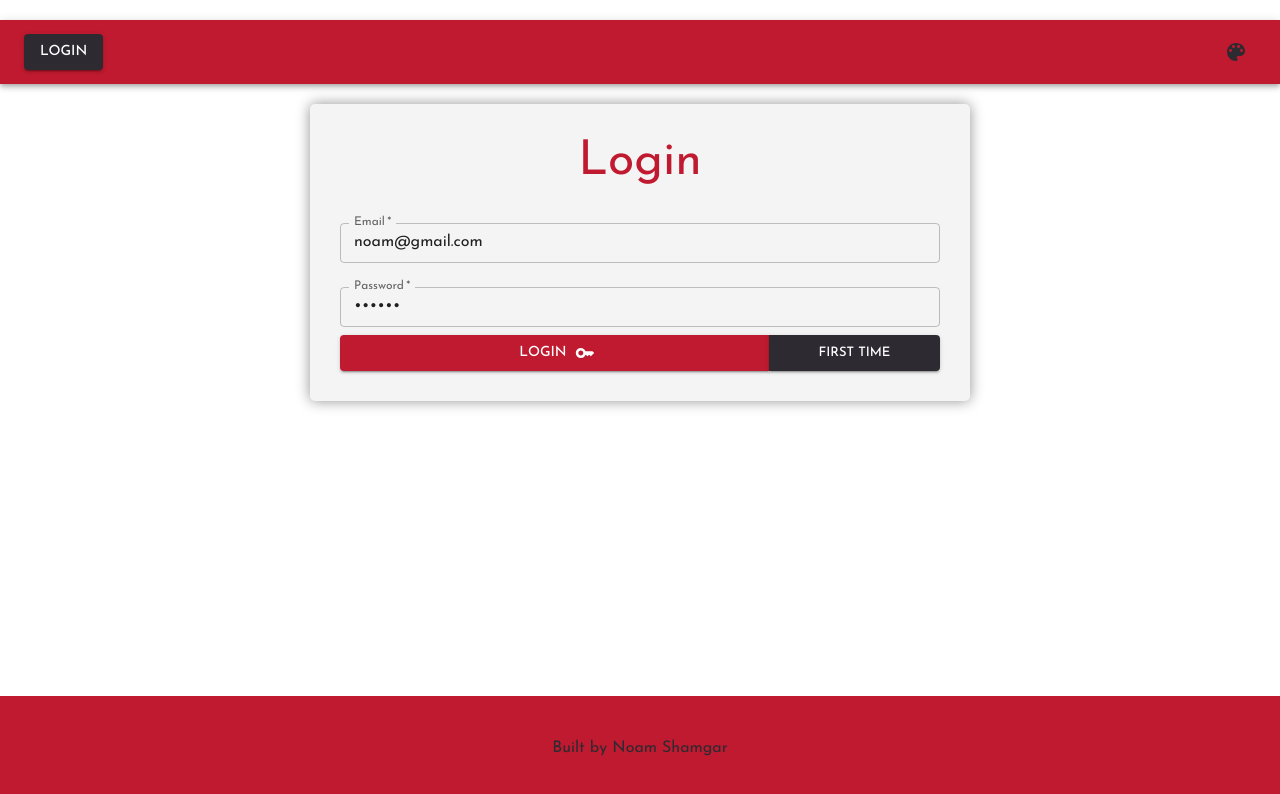
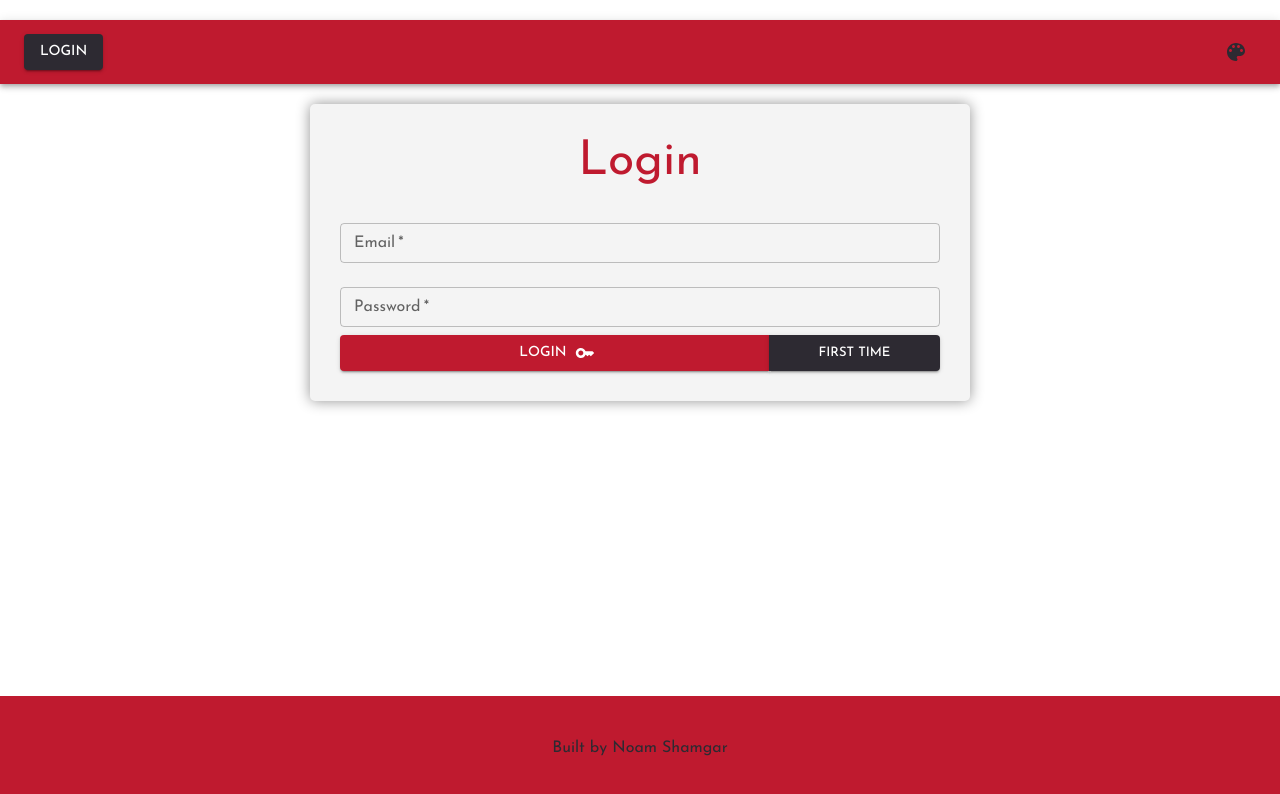
Before and after one commit to NoamShamgar/cinema-UI, a React (Create React App) app: page / in a window 1280 px wide. Shown: the top 794 px of the page. Built offline with nearby package versions, Linux system fonts and the light colour scheme; a web font is replaced by a local one.

Commit message:
fixed bugs

```diff
--- a/src/components/Layout.jsx
+++ b/src/components/Layout.jsx
@@ -110,7 +110,9 @@ export default function Header(props) {
             <Toolbar variant='dense' className={classes.themeSec}>
 
                  <Box>
-                    <Button onClick={()=>navigate(`${location.pathname.split("/")[1]}/add`)}>Add</Button>
+            {location.pathname.includes("/movies")&&checkPermissions("add-mov")&&<Button onClick={()=>navigate(`movies/add`)}>Add</Button>}
+            {location.pathname.includes("/members")&&checkPermissions("add-sub")&&<Button onClick={()=>navigate(`members/add`)}>Add</Button>}
+            {location.pathname.includes("/employees")&&<Button onClick={()=>navigate(`employees/add`)}>Add</Button>}
                     <Button onClick={()=>navigate(location.pathname.split("/")[1])}>List</Button>
                 </Box>
 
--- a/src/pages/login/Login.jsx
+++ b/src/pages/login/Login.jsx
@@ -19,8 +19,8 @@ const useFormStyles = makeStyles(formStyles)
 
 export default function Login() {
 
-    const [email, setEmail] = useState("noam@gmail.com");
-    const [password, setPassword] = useState("123456");
+    const [email, setEmail] = useState("");
+    const [password, setPassword] = useState("");
     const [errors, setError] = useState("");
     const navigate = useNavigate();
     const dispatch = useDispatch();
--- a/src/pages/movies/AddMovie.jsx
+++ b/src/pages/movies/AddMovie.jsx
@@ -41,7 +41,7 @@ export default function AddMovie() {
         }
         try{
             await addMovie_UTIL(movie);
-            navigate("/movies/list")
+            navigate("/movies")
         } catch (err) {
             console.log(err);
         }
--- a/src/pages/movies/Movie.jsx
+++ b/src/pages/movies/Movie.jsx
@@ -43,7 +43,7 @@ export default function Movie(props) {
  const open = Boolean(popoverAnchor);
 
     return <Box className={classes.container}>
-                    <img src={props.movie.image} alt="" onMouseEnter={()=>setShowDetails(true)} />
+                    <img src={props.movie.image} style={{width:"210px",height:"295px"}} alt="" onMouseEnter={()=>setShowDetails(true)} />
 
                       <Fade in={showDetails} className={classes.details} onMouseLeave={()=>setShowDetails(false)}>
                           <Box sx={{
--- a/src/pages/movies/MoviesList.jsx
+++ b/src/pages/movies/MoviesList.jsx
@@ -24,7 +24,7 @@ export default function MoviesList() {
 
 
     useEffect(() => {
-        !checkPermissions("view-sub") && navigate("/permdenied")
+        !checkPermissions("view-mov") && navigate("/permdenied")
     }, []);
 
      // calling the fetch method on mount and checking permissions
```
